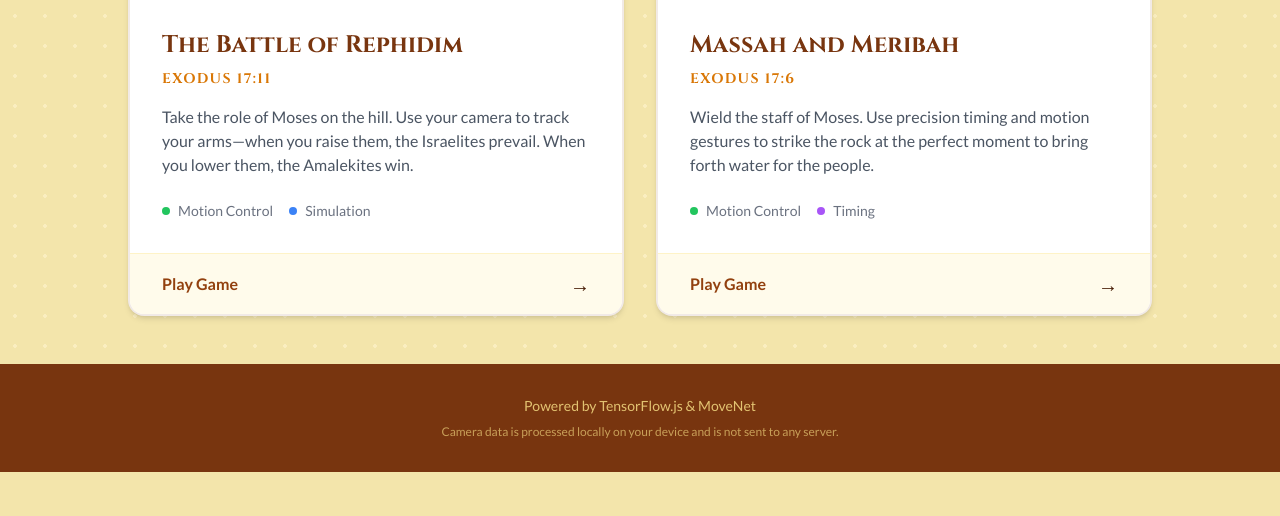
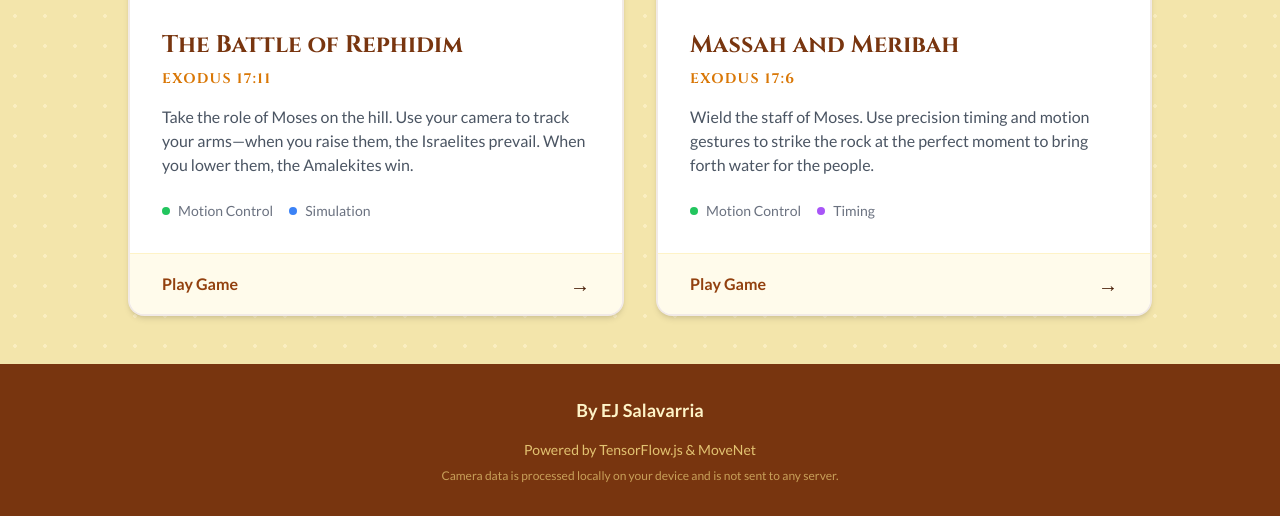
Before and after one commit to elnathan84/biblegames, a plain HTML site: page index.html in a window 1280 px wide. Shown: the part 509-1025 px from the top of the page. Before the commit the page ends 981 px from the top, so only its background shows below. Drawn offline with nearby package versions, Linux system fonts and the light colour scheme.

Commit message:
updates commit

```diff
--- a/index.html
+++ b/index.html
@@ -113,6 +113,7 @@
 
     <!-- Footer -->
     <footer class="bg-amber-900 text-amber-200 py-8 text-center">
+        <p class="text-lg font-bold mb-4 text-amber-100">By EJ Salavarria</p>
         <p class="text-sm opacity-80">Powered by TensorFlow.js & MoveNet</p>
         <p class="text-xs mt-2 opacity-60">Camera data is processed locally on your device and is not sent to any server.</p>
     </footer>
```
